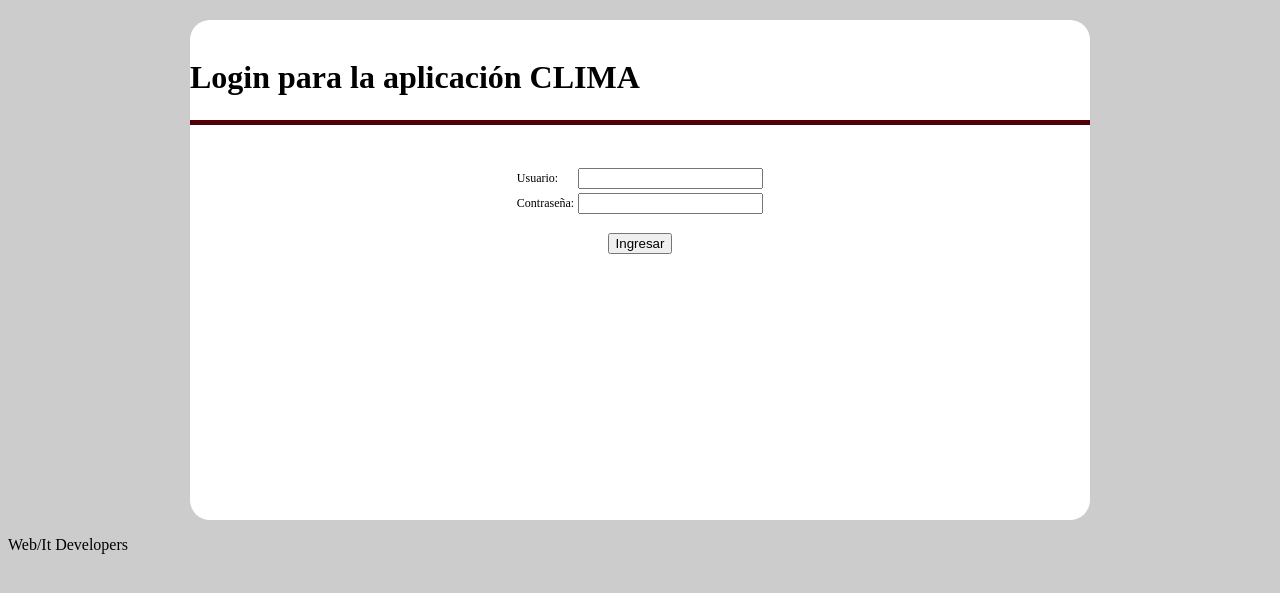
After one commit to jamon91/Web-It-developers, a PHP site: page / in a window 1280 px wide. The commit adds this page. Shown: the top 593 px of the page. Run offline with PHP 8.4, Linux system fonts and the light colour scheme.

Commit message:
HTMLJosito

```diff
--- a/CodigoProyecto/Usuarios/consultarUsuario.php
+++ b/CodigoProyecto/Usuarios/consultarUsuario.php
@@ -28,7 +28,7 @@ if($_POST) {
         <div class="decorate">
         </div>
         <div class="menuContainer">
-            <div class="button"><a href="../menuUsuario.php">Usuarios</a></div>
+            <div class="button"><a href="../menuUsuario.php">Men&uacuten de Usuarios</a></div>
             <div class="button"><a href="registrarUsuario.php">Registrar Usuario</a></div>
             <div class="button"><a href="modificarUsuario.php">Modificar Usuario</a></div>
             <div class="button"><a href="reestablecerContrasena.php">Cambiar Contrase&ntilde;a</a></div>
--- a/CodigoProyecto/Usuarios/modificarUsuario.php
+++ b/CodigoProyecto/Usuarios/modificarUsuario.php
@@ -33,7 +33,7 @@ if($_POST) {
     <div class="decorate">
     </div>
     <div class="menuContainer">
-        <div class="button"><a href="../menuUsuario.php">Usuarios</a></div>
+        <div class="button"><a href="../menuUsuario.php">Men&uacuten de Usuarios</a></div>
         <div class="button"><a href="registrarUsuario.php">Registrar Usuario</a></div>
         <div class="button"><a href="consultarUsuario.php">Consultar Usuario</a></div>
         <div class="button": black;><a href="reestablecerContrasena.php">Cambiar Contrase&ntilde;a</a></div>
--- a/CodigoProyecto/Usuarios/reestablecerContrasena.php
+++ b/CodigoProyecto/Usuarios/reestablecerContrasena.php
@@ -34,7 +34,7 @@ if($_POST) {
     <div class="decorate">
     </div>
     <div class="menuContainer">
-        <div class="button"><a href="../menuUsuario.php">Usuarios</a></div>
+        <div class="button"><a href="../menuUsuario.php">Men&uacuten de Usuarios</a></div>
         <div class="button"><a href="registrarUsuario.php">Registrar Usuario</a></div>
         <div class="button"><a href="modificarUsuario.php">Modificar Usuario</a></div>
         <div class="button"><a href="consultarUsuario.php">Consultar Usuario</a></div>
--- /dev/null
+++ b/CodigoProyecto/index.php
@@ -0,0 +1,51 @@
+<?php
+
+
+?>
+
+<!DOCTYPE html>
+<html>
+
+<head>
+	<title>
+		Index
+	</title>
+	<link rel="stylesheet" type="text/css" href="css/style.css">
+
+</head>
+
+<body>
+	<div class="container">
+		<div class="header">
+			</br>
+			<h1>Login para la aplicaci&oacuten CLIMA</h1>
+		</div>
+		<div class="decorate">
+		</div>
+		<div class="incioSesion">
+			<form action="FormularioV1.html" id="frmStandart" method="get" enctype="text/plain" >
+				<table align="center">
+					<tr>
+						<td>Usuario:</td>
+						<td><input type="text" size="20" id="txtUsuario" name="txtUsuario" /></td>
+					</tr>
+					<tr>
+						<td>Contrase&ntilde;a:</td>
+						<td><input type="PASSWORD" size="20" id="txtPass" name="txtPass" /></td>
+					</tr>
+					<tr>
+						<td align="center" colspan="2">
+							<br>
+							<input type="button" value="Ingresar" onclick = "location='menuPrincipal.php'"/>
+						</td>
+					</tr>
+				</table>
+			</form>
+		</div>
+	</div>
+	<p>
+		Web/It Developers
+	</p>
+</body>
+
+</html>
--- a/CodigoProyecto/menuRespaldos.php
+++ b/CodigoProyecto/menuRespaldos.php
@@ -4,12 +4,14 @@
 
 <!DOCTYPE html>
 <html>
+
 <head>
     <title>
         Mantenimiento de Respaldos
     </title>
     <link rel="stylesheet" type="text/css" href="css/style.css">
 </head>
+
 <body>
     <div class="container">
         <div class="header">
@@ -43,5 +45,9 @@
             </table>
         </div>
     </div>
+    <p>
+        Web/It Developers
+    </p>
 </body>
+
 </html>
```
Also changed, not shown: CodigoProyecto/Usuarios/registrarUsuario.php (+7 -8 lines), CodigoProyecto/indexxxxxxxxxxxx.php (deleted, +0 -34 lines), CodigoProyecto/menuPrincipal.php (+13 -3 lines), CodigoProyecto/menuUsuario.php (+10 -0 lines). Lines whose indentation alone changed are shown as unchanged.
